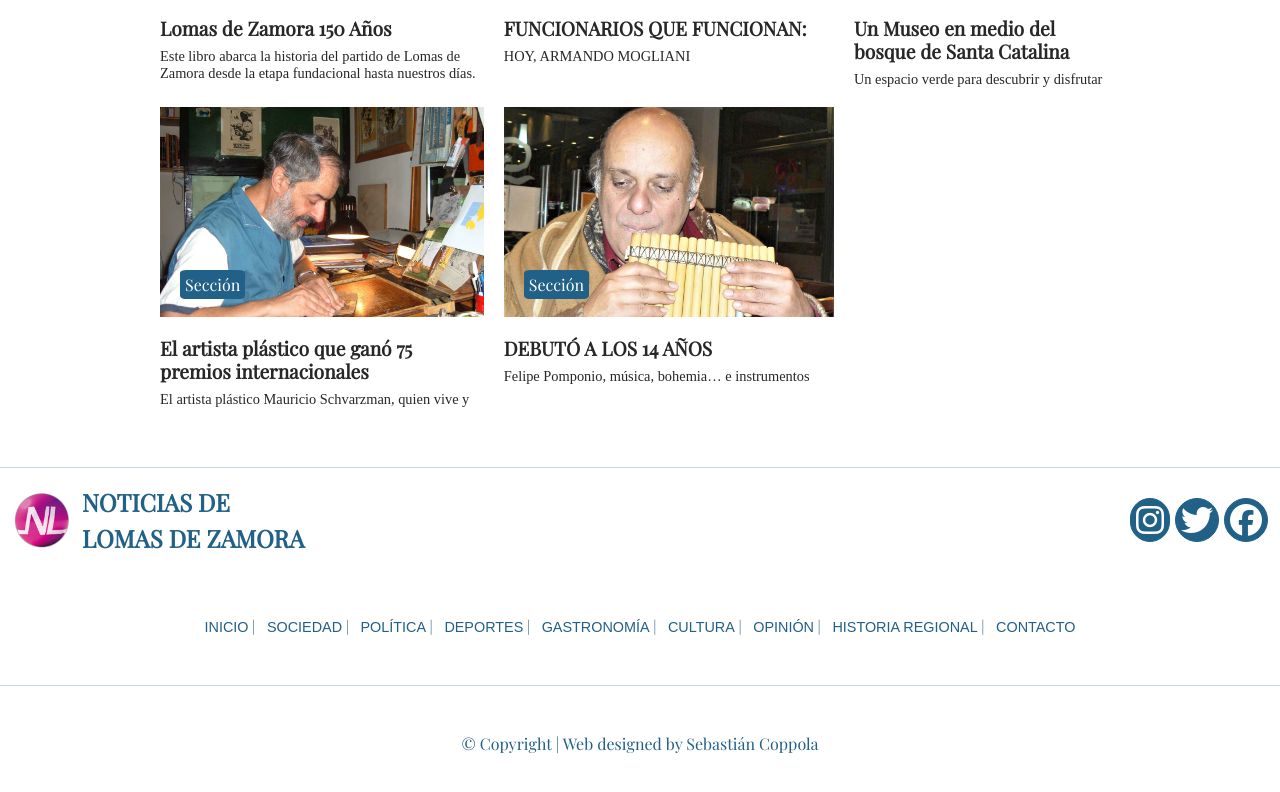
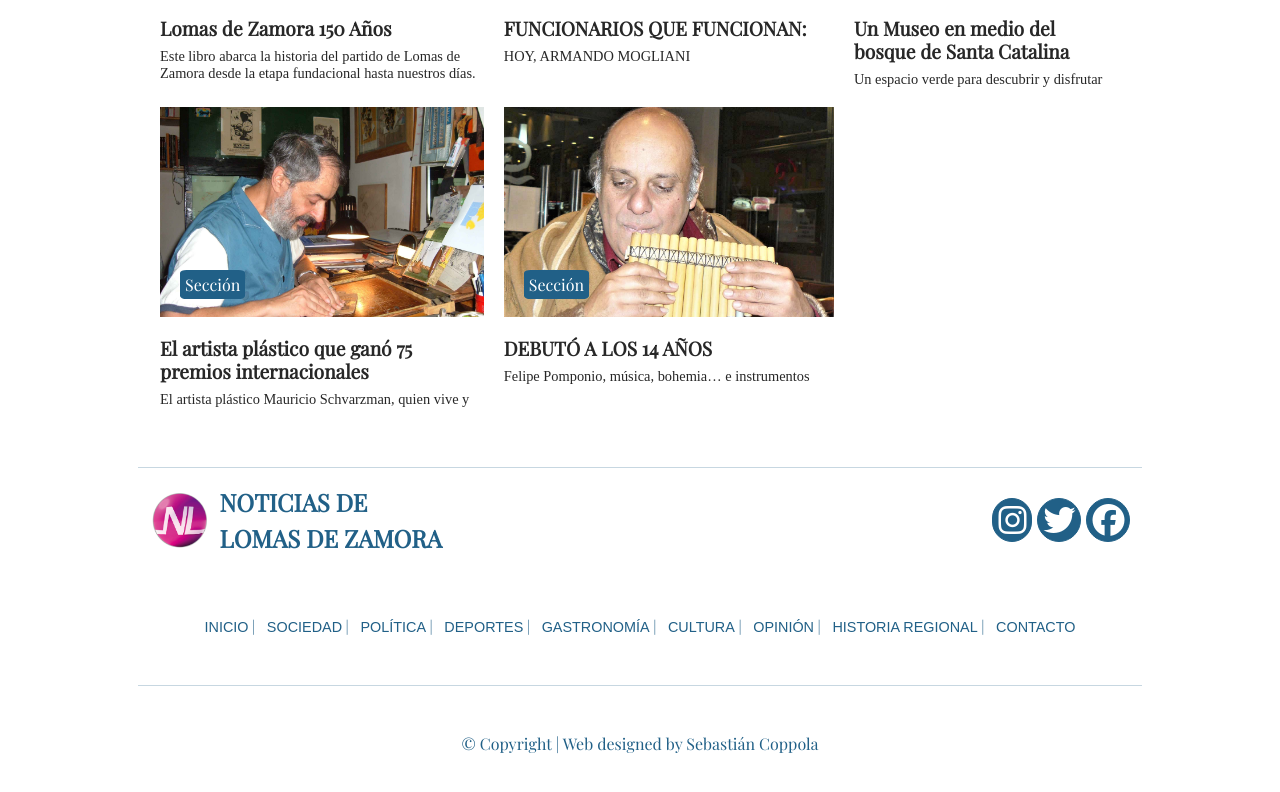
Before and after one commit to SebastianCoppola/noticias_de_lomas, a plain HTML site: page index.html in a window 1280 px wide. Shown: the part 2433-3225 px from the top of the page. Drawn offline with nearby package versions, Linux system fonts and the light colour scheme.

Commit message:
8marzo commit 2

```diff
--- a/css/style.css
+++ b/css/style.css
@@ -235,7 +235,7 @@ a{
 @media only screen and (min-width: 992px){
     /* HEADER & NAV */
     .navbar{
-        width: 100vw;
+        width: 100%;
         height: 230px;
         background-color: #216087;
         margin: 0;
@@ -560,6 +560,12 @@ a{
     footer{
         padding: 30px 80px 20px 80px;
     }
+    .footer{
+        width:80%;
+        margin-left: 0;
+        margin-right: 0;
+        margin:auto;
+    }
     .linea{
         color: #216087;
     }
--- a/index.html
+++ b/index.html
@@ -240,7 +240,7 @@
     </section>
 
     <footer class="container-fluid">
-        <div class="row">
+        <div class="row footer">
             <hr class="linea"></hr>
             <div class="logof-caja col-lg-6">
                 <img class="logof-img img-fluid" src="img/logo2.png" alt="noticiasdelomas">
```
